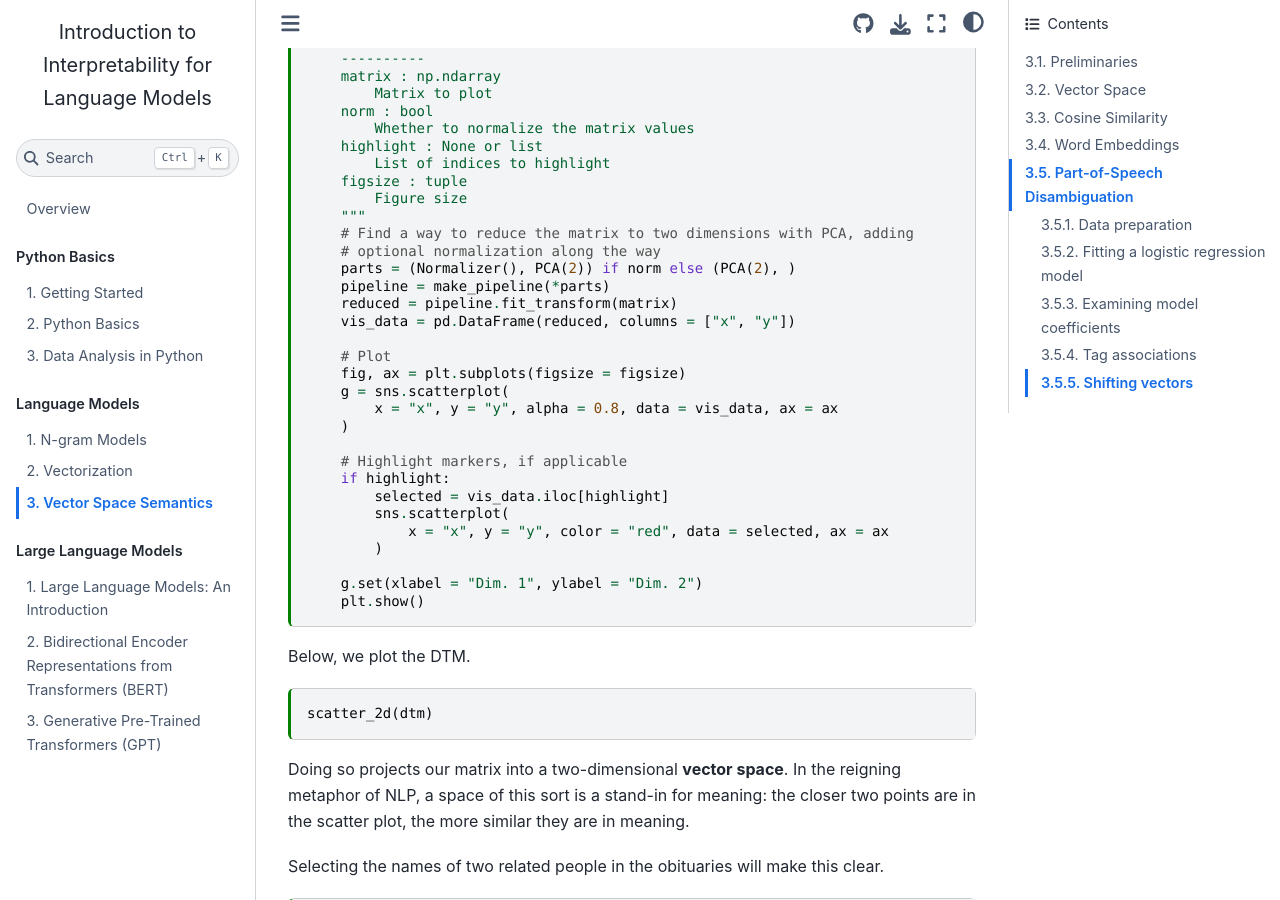
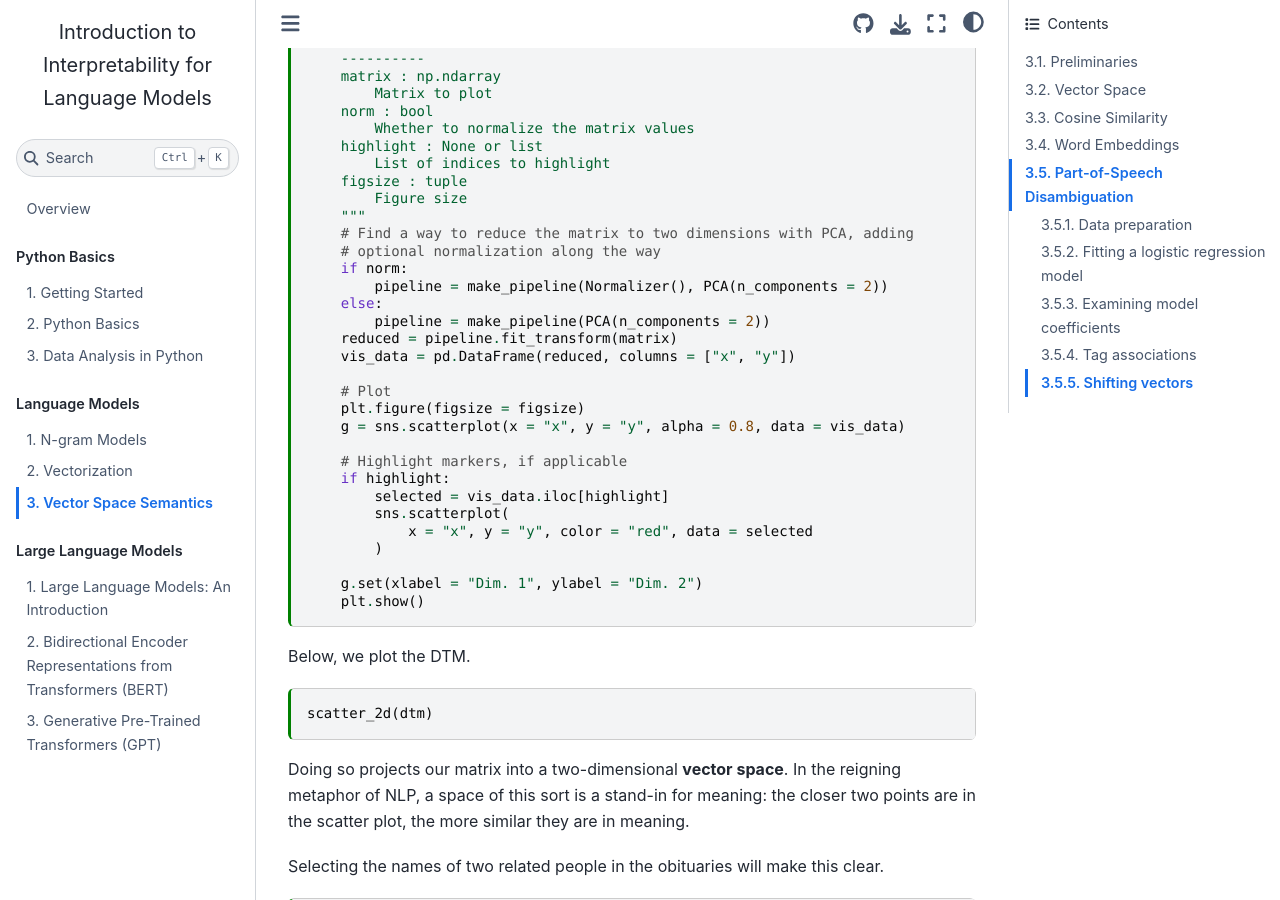
Before and after one commit to t-shoemaker/2024_dtl_lm-interpretability, a Jupyter Book: the page built from chapters/06_vector-spaces.md, in a window 1280 px wide and 900 px high, scrolled down 1204 px. Built offline with Jupyter Book 1.0.4 settings and Sphinx 7.4.7 and the Sphinx Book theme 1.1.4, drawn with Linux system fonts in a browser that asks for light colours.

Commit message:
Scatter plot cleanup

```diff
--- a/chapters/06_vector-spaces.md
+++ b/chapters/06_vector-spaces.md
@@ -93,22 +93,22 @@ def scatter_2d(matrix, norm = True, highlight = None, figsize = (5, 5)):
     """
     # Find a way to reduce the matrix to two dimensions with PCA, adding
     # optional normalization along the way
-    parts = (Normalizer(), PCA(2)) if norm else (PCA(2), )
-    pipeline = make_pipeline(*parts)
+    if norm:
+        pipeline = make_pipeline(Normalizer(), PCA(n_components = 2))
+    else:
+        pipeline = make_pipeline(PCA(n_components = 2))
     reduced = pipeline.fit_transform(matrix)
     vis_data = pd.DataFrame(reduced, columns = ["x", "y"])
 
     # Plot
-    fig, ax = plt.subplots(figsize = figsize)
-    g = sns.scatterplot(
-        x = "x", y = "y", alpha = 0.8, data = vis_data, ax = ax
-    )
+    plt.figure(figsize = figsize)
+    g = sns.scatterplot(x = "x", y = "y", alpha = 0.8, data = vis_data)
 
     # Highlight markers, if applicable
     if highlight:
         selected = vis_data.iloc[highlight]
         sns.scatterplot(
-            x = "x", y = "y", color = "red", data = selected, ax = ax
+            x = "x", y = "y", color = "red", data = selected
         )
 
     g.set(xlabel = "Dim. 1", ylabel = "Dim. 2")
```
